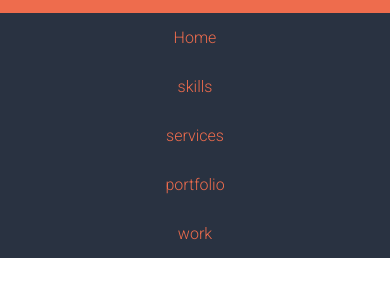
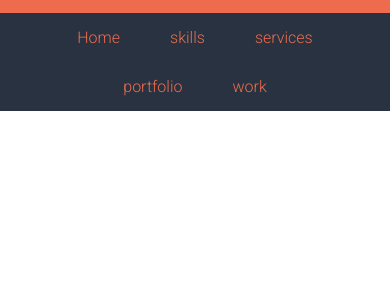
Before and after one commit to TILIKU/web-agency-website, a plain HTML site: page index.html in a window 390 px wide. Shown: the part 70-366 px from the top of the page. Drawn offline with Linux system fonts and the light colour scheme.

Commit message:
navbar finished-prob wont change anything further

```diff
--- a/index.html
+++ b/index.html
@@ -19,15 +19,17 @@
  <!-- navbar -->
 <nav>
     <ul>
-        <li><a href="#" class="logo">Web Agency<i class="fa fa-arrow-down" id="arrow"></i></a></li>
+        <li id="logo""><a href="#" class="logo">Web Agency<i class="fa fa-arrow-down" id="arrow"></i></a></li>
+        <span class="nav-shortcuts">
         <li><a href="#">Home</a></li>
         <li><a href="#">skills</a></li>
         <li><a href="#">services</a></li>
         <li><a href="#">portfolio</a></li>
         <li><a href="#">work</a></li>
+        </span>
     </ul>
 </nav>
-
+<!-- navbar-end -->
 
 
 </body>
--- a/main.css
+++ b/main.css
@@ -17,7 +17,7 @@ body{
     font-family: 'Roboto', sans-serif;
 }
 
-/* navbar */
+/* navbar-start */
 
 nav ul{
     list-style-type: none;
@@ -27,7 +27,12 @@ nav ul{
     justify-content:center;
     align-items:center;
 }
-
+.nav-shortcuts{
+    display: flex;
+    flex-direction: row;
+    flex-wrap: nowrap;
+    justify-content: center;
+}
 
 nav ul li a{
     text-decoration: none;
@@ -51,7 +56,7 @@ nav ul li a:hover{
     color: var(--black);
     font-style: italic;
 }
-nav ul li:first-of-type{
+#logo{
     width:100%;
     /* min-width:400px; */
 }
@@ -65,14 +70,27 @@ nav ul li:first-of-type{
     color: var(--orange);
 }
 
-@media screen and (max-width:576px){
+@media screen and (max-width:700px){
     nav ul{
         flex-direction:column;
         justify-content: center;
         align-items:center;
+    }
+    .nav-shortcuts{
+        display: flex;
+        flex-direction: row;
+        flex-wrap: wrap;
+        justify-content: center;
     }
     nav ul li{
         text-align:center;
       }
 
 }
+@media screen and (max-width:300px){
+    .nav-shortcuts{
+    flex-direction: column;
+    }
+
+}
+/* nav-bar-end */
```
